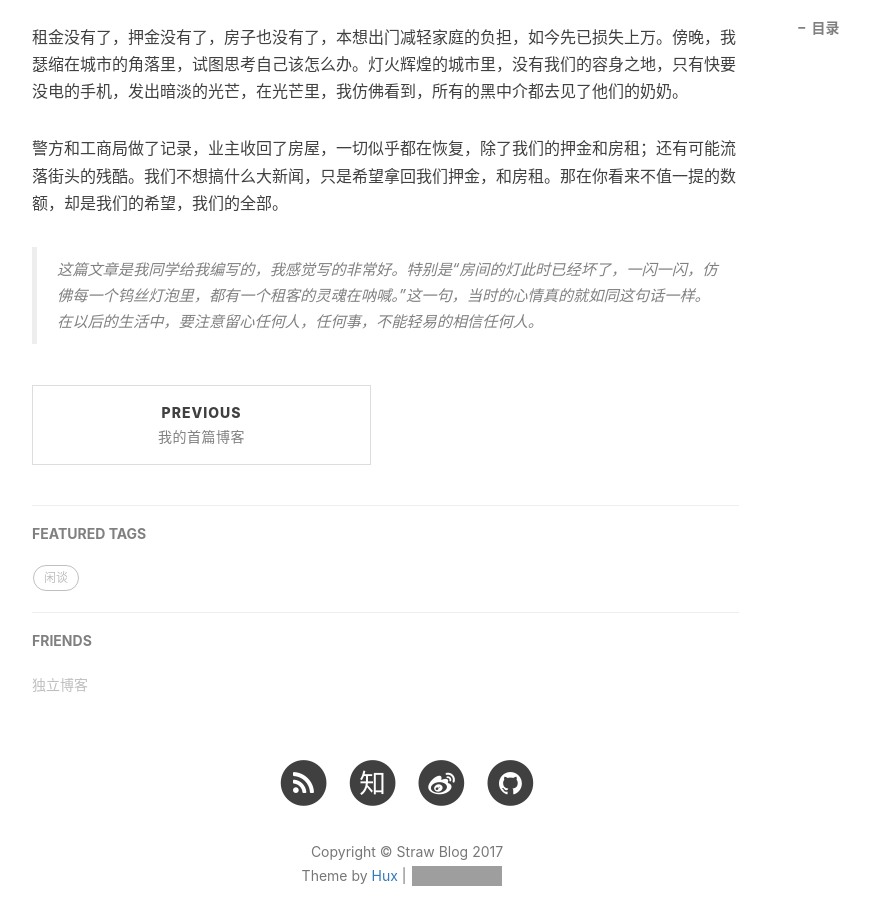
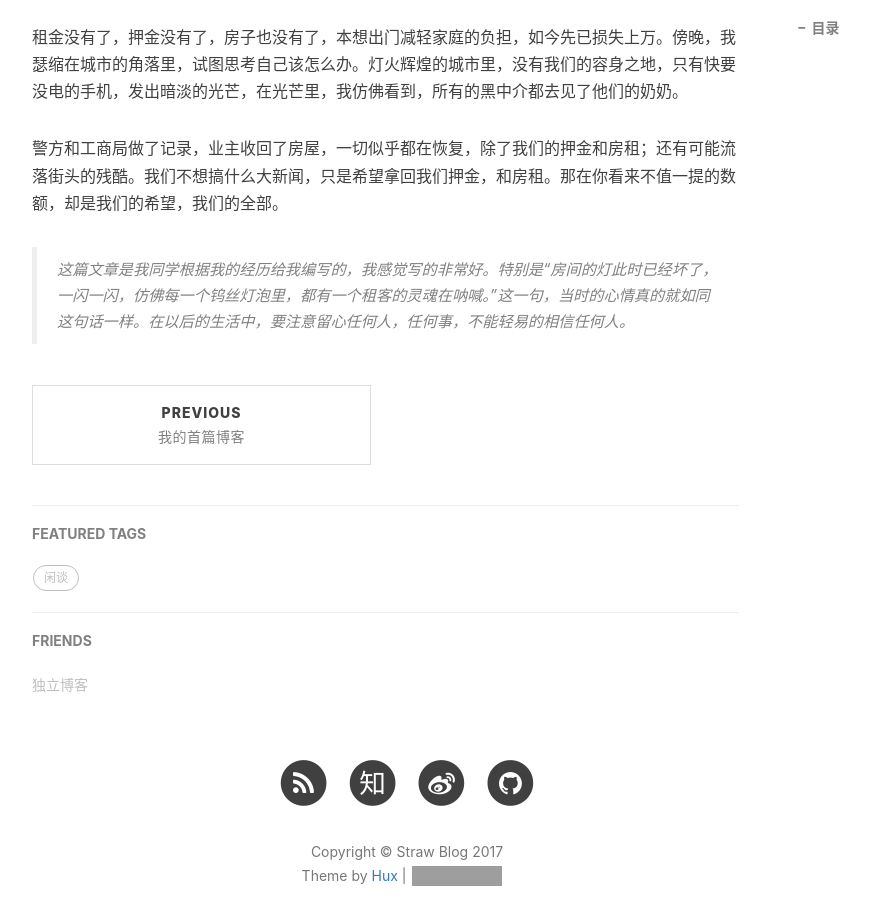
Before and after one commit to Straw22/Straw22.github.io, a Jekyll site: the page built from _posts/2017-07-22-这个夏天有点冷-2017.md, in a window 1280 px wide and 900 px high, scrolled down 1028 px. Shown: the whole window, without its empty margins (233-1103 px from the left). Built offline with Jekyll 4.4.1, drawn with Linux system fonts in a browser that asks for light colours; nearby versions of some CDN libraries; comment, search, counter and statistics services are not loaded; grey boxes are pictures that could not be loaded.

Commit message:
Update 2017-07-22-这个夏天有点冷-2017.md

```diff
--- a/_posts/2017-07-22-这个夏天有点冷-2017.md
+++ b/_posts/2017-07-22-这个夏天有点冷-2017.md
@@ -22,4 +22,4 @@ tags: 闲谈
 
    警方和工商局做了记录，业主收回了房屋，一切似乎都在恢复，除了我们的押金和房租；还有可能流落街头的残酷。我们不想搞什么大新闻，只是希望拿回我们押金，和房租。那在你看来不值一提的数额，却是我们的希望，我们的全部。
 
->这篇文章是我同学给我编写的，我感觉写的非常好。特别是“房间的灯此时已经坏了，一闪一闪，仿佛每一个钨丝灯泡里，都有一个租客的灵魂在呐喊。”这一句，当时的心情真的就如同这句话一样。在以后的生活中，要注意留心任何人，任何事，不能轻易的相信任何人。
+>这篇文章是我同学根据我的经历给我编写的，我感觉写的非常好。特别是“房间的灯此时已经坏了，一闪一闪，仿佛每一个钨丝灯泡里，都有一个租客的灵魂在呐喊。”这一句，当时的心情真的就如同这句话一样。在以后的生活中，要注意留心任何人，任何事，不能轻易的相信任何人。
```
